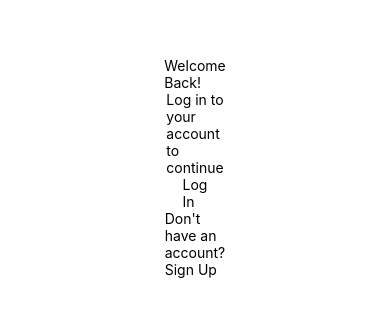
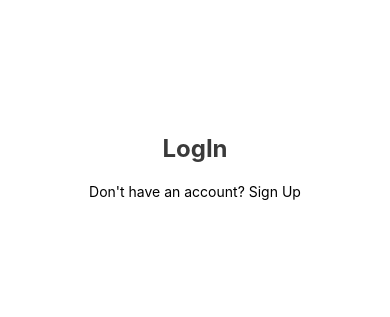
Before and after one commit to marioposada/reactnative-Appviajes, a React Native app: screen /SignUp1 in a window 390 px wide. Shown: the part 255-572 px from the top of the page. Built offline with nearby package versions, Linux system fonts and the light colour scheme.

Commit message:
Add LogIn Screen

```diff
--- a/App.js
+++ b/App.js
@@ -2,11 +2,10 @@ import { StyleSheet, Text, View } from "react-native";
 import AppNavigator from "./src/navigation/tabnavigation";
 
 export default function App() {
-  return (
-    <View style={styles.container}>
-      <AppNavigator />
-    </View>
-  );
+
+
+  return <AppNavigator />;
+
 }
 
 const styles = StyleSheet.create({
--- a/src/navigation/tabnavigation/index.js
+++ b/src/navigation/tabnavigation/index.js
@@ -7,7 +7,8 @@ const AppNavigator = () => {
 
   return (
     <NavigationContainer>
-      {isAuthenticated ? <TabNavigator /> : <AuthNavigator />}
+      {/* {isAuthenticated ? <TabNavigator /> : <AuthNavigator />} */}
+        <AuthNavigator />
     </NavigationContainer>
   );
 };
--- a/src/screens/authnavigation/login1/index.js
+++ b/src/screens/authnavigation/login1/index.js
@@ -7,6 +7,7 @@ const LogIn1 = ({ navigation }) => {
 
     return (
         <View style={styles.container}>
+            <Text style={styles.title} > LogIn </Text>
             <Text style={styles.text} onPress={() => navigation.navigate('SignUp1')}>Don't have an account? </Text>
         </View>
     );
--- a/src/screens/authnavigation/login1/styles.js
+++ b/src/screens/authnavigation/login1/styles.js
@@ -8,9 +8,15 @@ export const  styles = StyleSheet.create({
         alignItems: "center",
         justifyContent: "center",
     },
-    logo: {
-        width: 100,
-        height: 100,
+    text: {
+        color: colors.black,
+        fontSize: 16,
+
+    },
+    title: {
+        color: colors.black,
+        fontSize: 24,
+        fontWeight: "bold",
         marginBottom: 20,
-    }
+    },
 });
--- a/src/screens/authnavigation/onboarding1/index.js
+++ b/src/screens/authnavigation/onboarding1/index.js
@@ -6,7 +6,8 @@ import { colors } from "../../../constants/theme/index";
 const OnBoarding1 = ({ navigation }) => {
   return (
     <View style={styles.container}>
-      <Text style={styles.text}> Don't have an account? </Text>
+        <Text style={styles.title}>OnBoarding1</Text>
+      <Text style={styles.text} onPress={()=> navigation.navigate('LogIn1')} > Don't have an account? </Text>
     </View>
   );
 };
--- a/src/screens/authnavigation/onboarding1/styles.js
+++ b/src/screens/authnavigation/onboarding1/styles.js
@@ -11,5 +11,12 @@ export const styles =  StyleSheet.create({
     text: {
         color: colors.black,
         fontSize: 16,
-    }
+
+    },
+    title: {
+        color: colors.black,
+        fontSize: 24,
+        fontWeight: "bold",
+        marginBottom: 20,
+    },
 });
--- a/src/screens/authnavigation/signup1/index.js
+++ b/src/screens/authnavigation/signup1/index.js
@@ -7,12 +7,7 @@ const SignUp1 = ({ navigation }) => {
 
     return (
         <View style={styles.container}>
-            {/* <Image style={styles.logo} source={require('../../../assets/images/logo.png')} /> */}
-            <Text style={styles.title}>Welcome Back!</Text>
-            <Text style={styles.subtitle}>Log in to your account to continue</Text>
-            <TouchableOpacity style={styles.button} onPress={() => navigation.navigate('Home')}>
-                <Text style={styles.buttonText}>Log In</Text>
-            </TouchableOpacity>
+            <Text style={styles.title} > LogIn </Text>
             <Text style={styles.signup}>Don't have an account? <Text style={styles.signupLink} onPress={() => navigation.navigate('SignUp1')}>Sign Up</Text></Text>
         </View>
     );
--- a/src/screens/authnavigation/signup1/styles.js
+++ b/src/screens/authnavigation/signup1/styles.js
@@ -8,9 +8,15 @@ export const styles =  StyleSheet.create({
         alignItems: "center",
         justifyContent: "center",
     },
-    logo: {
-        width: 100,
-        height: 100,
+    text: {
+        color: colors.black,
+        fontSize: 16,
+
+    },
+    title: {
+        color: colors.black,
+        fontSize: 24,
+        fontWeight: "bold",
         marginBottom: 20,
-    }
+    },
 });
```
